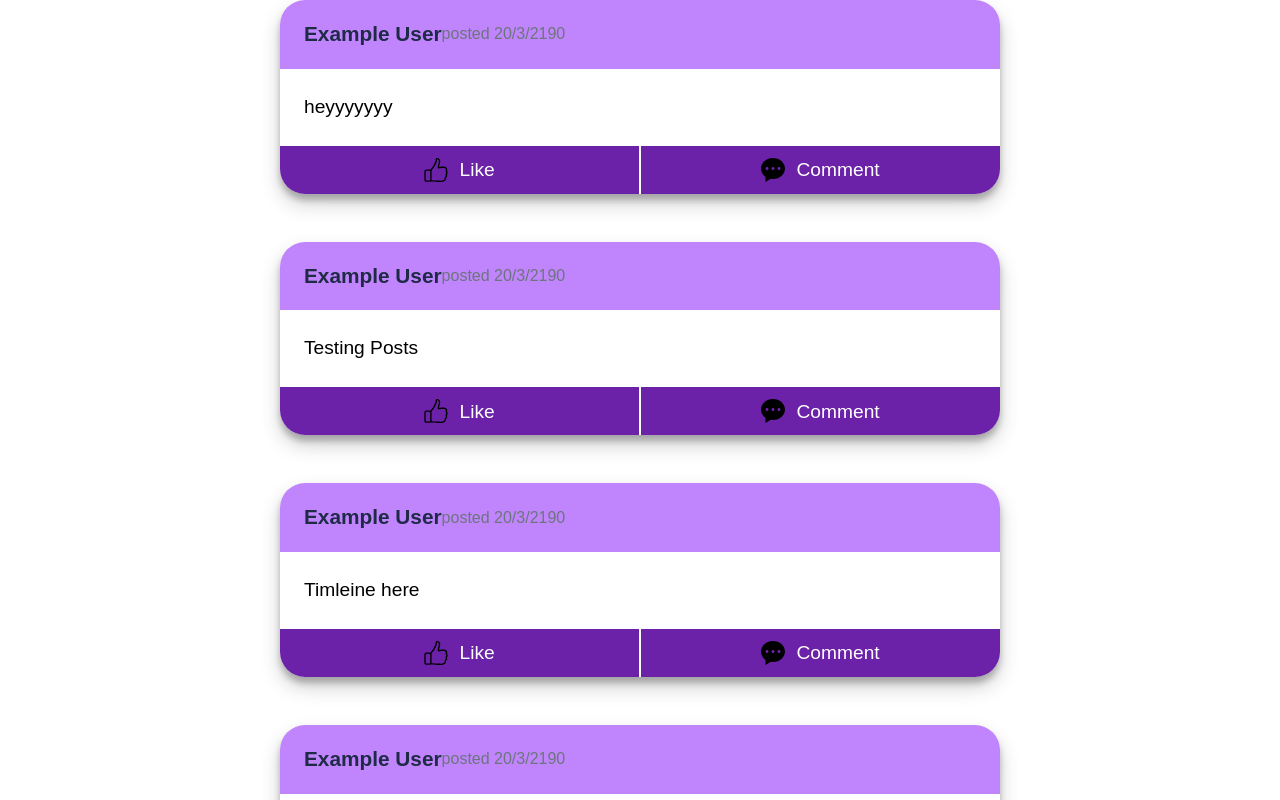
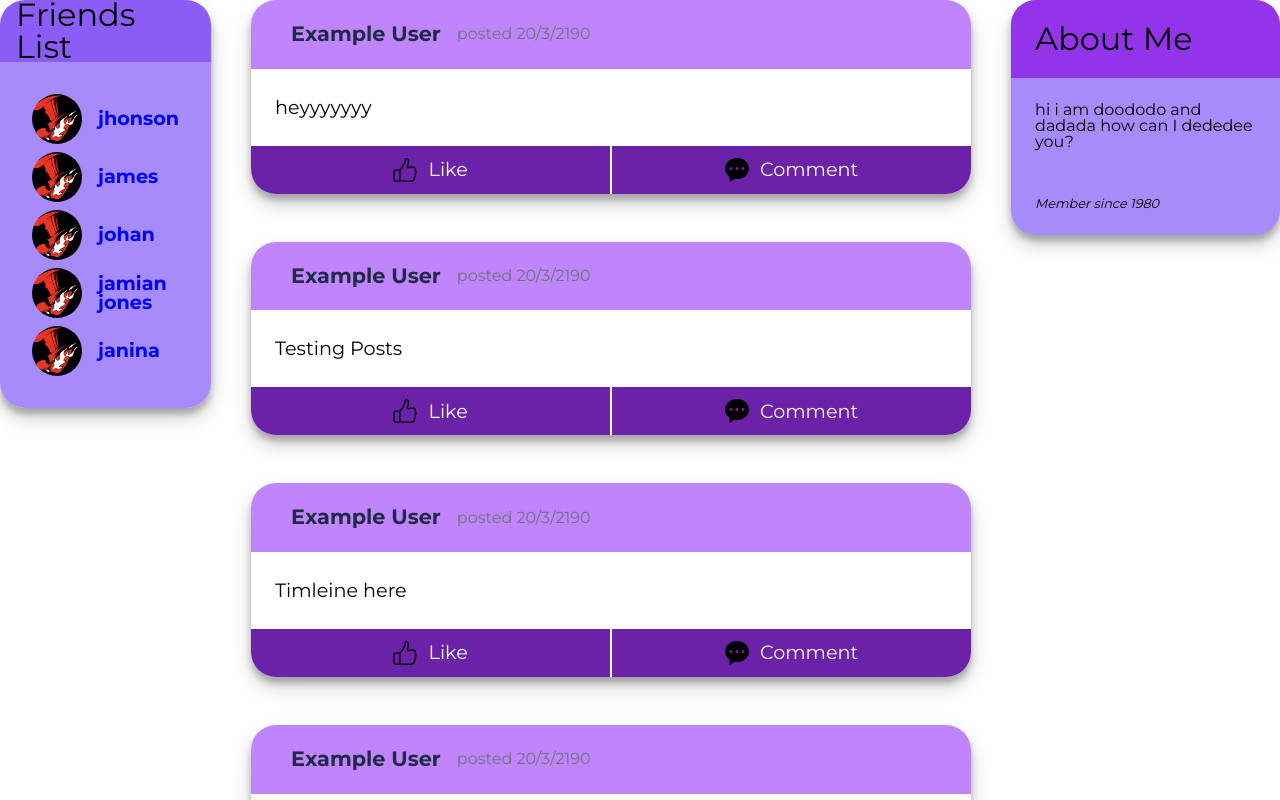
Before and after one commit to OmranAlhasadi/bubbles, a React (Create React App) app in the folder client/: page / in a window 1280 px wide. Shown: the top 800 px of the page. Built offline with nearby package versions, Linux system fonts and the light colour scheme.

Commit message:
Added friends list and about me. Styling WIP.

```diff
--- a/client/public/index.html
+++ b/client/public/index.html
@@ -24,7 +24,12 @@
       work correctly both with client-side routing and a non-root public URL.
       Learn how to configure a non-root public URL by running `npm run build`.
     -->
-    <title>React App</title>
+
+    <link href="https://fonts.googleapis.com/css2?family=Roboto:wght@400;700&family=Lato:wght@400;700&family=Montserrat:wght@400;700&family=Playfair+Display:wght@400;700&family=Merriweather:wght@400;700&display=swap" rel="stylesheet">
+    <link href="https://fonts.googleapis.com/css2?family=Montserrat:wght@400;700&family=Sora:wght@400;700&display=swap" rel="stylesheet">
+
+
+    <title>Bubbles</title>
   </head>
   <body>
     <noscript>You need to enable JavaScript to run this app.</noscript>
--- /dev/null
+++ b/client/src/components/AboutMe.js
@@ -0,0 +1,13 @@
+import styles from "../css/AboutMe.module.css";
+
+const AboutMe = ({ text }) => {
+  return (
+    <div className={styles.container}>
+      <div className={styles.title}>About Me</div>
+      <p className={styles.text}>{text}</p>
+      <span>Member since 1980</span>
+    </div>
+  );
+};
+
+export default AboutMe;
--- /dev/null
+++ b/client/src/components/FriendsList.js
@@ -0,0 +1,22 @@
+import styles from "../css/FriendsList.module.css";
+
+import igor from "../images/igor.png";
+import thief from "../images/thief.jpeg";
+
+const FriendsList = ({ friends }) => {
+  return (
+    <div className={styles.container}>
+      <div className={styles.title}>Friends List</div>
+      <ul className={styles.list}>
+        {friends.map((friend) => (
+          <li className={styles.item}>
+            <img src={thief}></img>
+            <a>{friend}</a>
+          </li>
+        ))}
+      </ul>
+    </div>
+  );
+};
+
+export default FriendsList;
--- /dev/null
+++ b/client/src/css/AboutMe.module.css
@@ -0,0 +1,36 @@
+.container{
+    display: flex;
+    flex-direction: column;
+
+    border-radius: 25px;
+
+    background-color: #a78bfa;
+    box-shadow: 0 10px 20px rgba(0, 0, 0, 0.19), 0 6px 6px rgba(0, 0, 0, 0.23);
+
+}
+
+.title{
+    display: flex;
+    justify-content: flex-start;
+    align-items: center;
+    height: 30px;
+    padding: 1.5rem;
+    font-size: 2rem;
+
+    background-color: #9333ea;
+
+    border-radius: 25px 25px 0 0;
+
+}
+
+.text{
+    font-size: 1rem;
+    padding: 1.5rem;
+
+}
+.container span{
+    font-size: 0.8rem;
+    font-style: italic;
+    font-weight: 100;
+    padding: 1.5rem;
+}
--- /dev/null
+++ b/client/src/css/FriendsList.module.css
@@ -0,0 +1,50 @@
+.container {
+    display: flex;
+    flex-direction: column;
+    border-radius: 25px;
+    box-shadow: 0 10px 20px rgba(0, 0, 0, 0.19), 0 6px 6px rgba(0, 0, 0, 0.23);
+
+}
+
+.title{
+    display: flex;
+    align-items: center;
+    padding: 1rem;
+    font-size: 2rem;
+    height: 30px;
+    background-color: #8b5cf6;
+
+    border-radius: 25px 25px 0 0;
+}
+
+.list{
+    display: flex;
+    flex-direction: column;
+    gap: 0.5rem;
+    padding: 2rem;
+
+    background-color: #a78bfa;
+    border-radius: 0 0 25px 25px;
+
+}
+
+.item{
+    display: flex;
+    align-items: center;
+    justify-content: flex-start;
+    gap: 1rem;
+
+}
+
+.item img{
+    border-radius: 50%;
+    height: 50px;
+    width: 50px;
+}
+
+.item a{
+    font-size: 1.2rem;
+    font-weight: bold;
+    color:blue;
+    cursor: pointer;
+}
--- a/client/src/css/HomePage.module.css
+++ b/client/src/css/HomePage.module.css
@@ -7,4 +7,7 @@
 .contentContainer {
     display: flex;
     justify-content: space-between;
+    align-items: flex-start;
+
+
 }
--- a/client/src/css/TextPost.module.css
+++ b/client/src/css/TextPost.module.css
@@ -17,11 +17,9 @@
 
 .info {
     display: flex;
-    justify-content: center;
+    justify-content: baseline;
     align-items: center;
-
-
-
+    gap: 1rem;
 }
 
 .info > a {
@@ -48,21 +46,13 @@
 .buttonsContainer{
     width:100%;
     height: 3rem;
-
-
     display: flex;
-
-
-
 
 }
 
 .buttonsContainer div{
     font-size: 1.2rem;
     color: white;
-
-
-
 }
 
 .likeButton, .commentButton {
--- a/client/src/pages/HomePage.js
+++ b/client/src/pages/HomePage.js
@@ -1,13 +1,18 @@
+import AboutMe from "../components/AboutMe";
+import FriendsList from "../components/FriendsList";
 import styles from "../css/HomePage.module.css";
 import Feed from "../sections/Feed.js";
+
+let friends = ["jhonson", "james", "johan", "jamian jones", "janina"];
+let about = "hi i am doododo and dadada how can I dededee you?";
 
 const HomePage = () => {
   return (
     <div className={styles.pageContainer}>
       <div className={styles.contentContainer}>
-        <div></div>
+        <FriendsList friends={friends} />
         <Feed />
-        <div></div>
+        <AboutMe text={about} />
       </div>
     </div>
   );
```
Also changed, not shown: client/src/images/igor.png (added), client/src/images/thief.jpeg (added).
